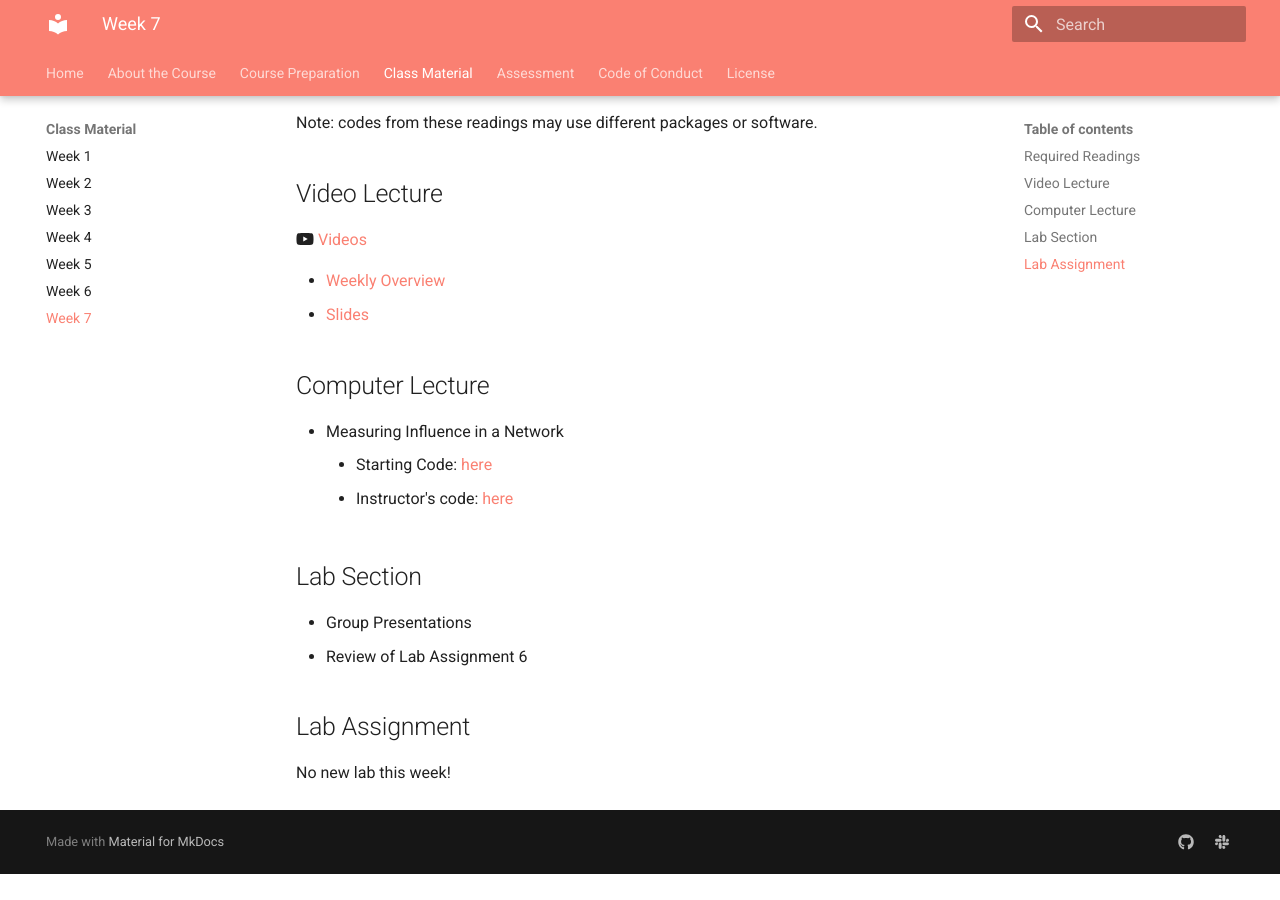
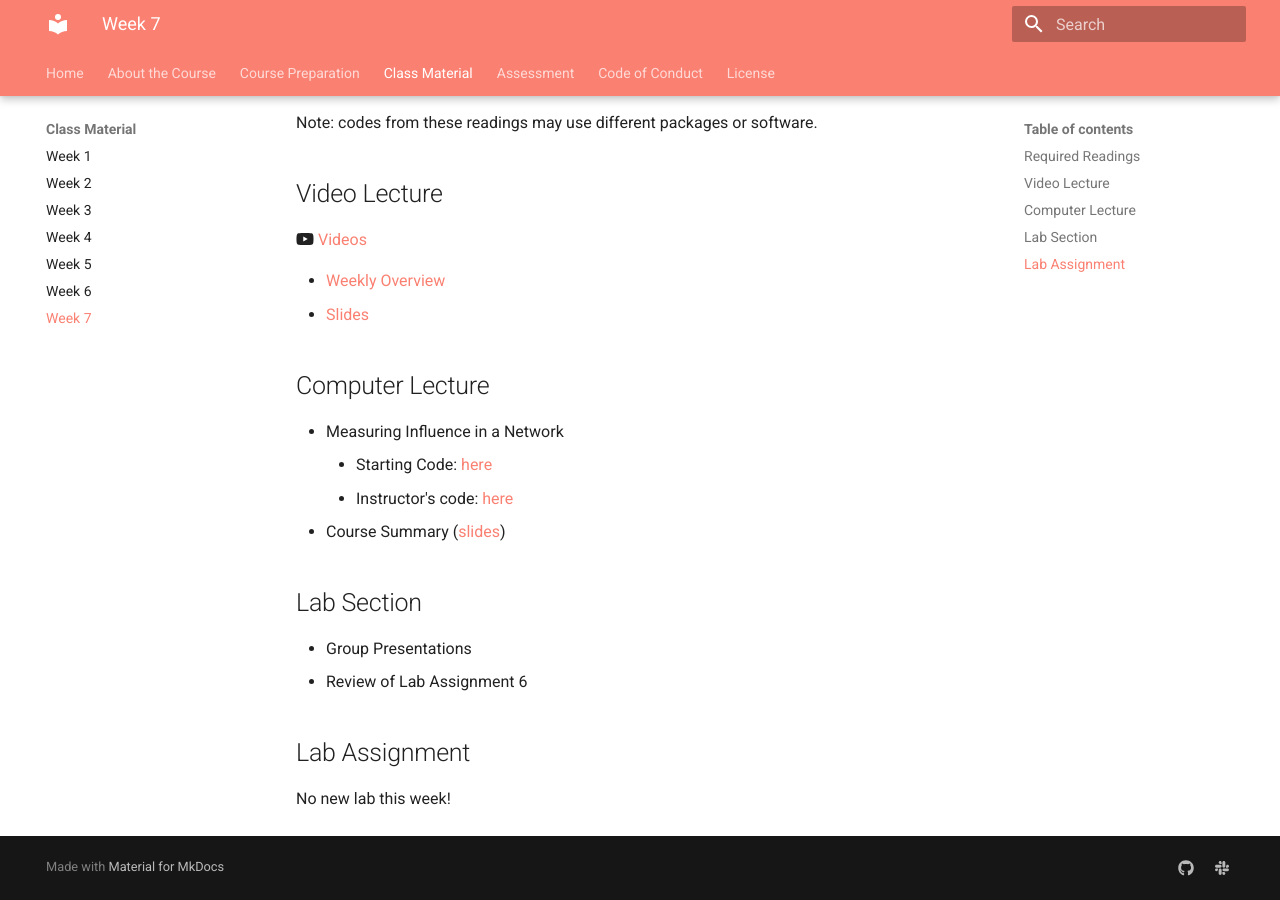
Before and after one commit to tisem-digital-marketing/2022-smwa, an MkDocs documentation site: the page built from docs/classes/week_07.md, in a window 1280 px wide and 900 px high, scrolled down 554 px. Built offline with MkDocs 1.6.1 and Material for MkDocs 9.7.7, drawn with Linux system fonts in a browser that asks for light colours; before the commit the page ends 1428 px from its top, so only the background shows below that.

Commit message:
course summary slides

```diff
--- a/docs/classes/week_07.md
+++ b/docs/classes/week_07.md
@@ -32,6 +32,7 @@ Note: codes from these readings may use different packages or software.
 * Measuring Influence in a Network
     * Starting Code: [here](https://github.com/tisem-digital-marketing/smwa-computing-lecture-networks)
     * Instructor's code: [here](https://github.com/tisem-digital-marketing/smwa-computing-lecture-networks/tree/instructor)
+* Course Summary ([slides][course-summary])
 
 ## Lab Section
 
@@ -48,6 +49,7 @@ No new lab this week!
 
 [lecture-slides-07]: ../assets/lectures/week-07/week-07-slides.pdf
 [week-overview]: ../assets/lectures/week-07/week-07-overview.pdf
+[course-summary]: ../assets/lectures/course_summary.pdf
 
 [centrality]: https://bookdown.org/markhoff/social_network_analysis/centrality.html
 [mna]: https://bookdown.org/markhoff/social_network_analysis/
```
Also changed, not shown: 1 other file.
